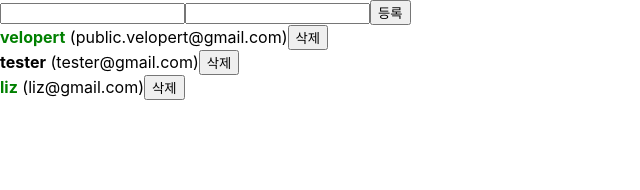
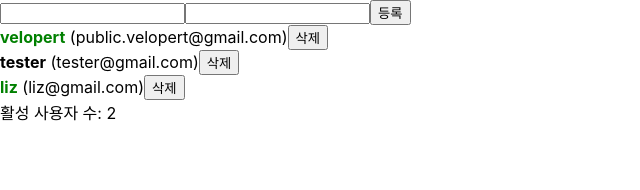
Before and after one commit to sh6986/react-tutorial, a React (Create React App) app in the folder begin-react/: page / in a window 1280 px wide. Shown: the top 190 px of the page, without its empty margins (0-640 px from the left). Built offline with nearby package versions, Linux system fonts and the light colour scheme.

Commit message:
작업내용 : 17. useMemo를 사용하여 연산한 값 재사용하기 작업일시 : 2021.03.21 작업자 : 오승현

```diff
--- a/begin-react/src/App.js
+++ b/begin-react/src/App.js
@@ -1,7 +1,11 @@
-import React, {useRef, useState} from 'react';
+import React, {useRef, useState, useMemo} from 'react';
 import CreateUser from './CreateUser';
 import UserList from './UserList';
 
+function countActiveUsers(users) {
+  console.log('활성 사용자 수를 세는중...');
+  return users.filter(user => user.active).length;
+}
 
 function App() {
 
@@ -68,6 +72,8 @@
     nextId.current += 1;
   };
 
+  const count = useMemo(() => countActiveUsers(users), [users]);
+
   return (
     <>
       <CreateUser
@@ -77,6 +83,7 @@
         onCreate={onCreate}
       />
       <UserList users={users} onRemove={onRemove} onToggle={onToggle}/>
+      <div>활성 사용자 수: {count}</div>
     </>
   )
 }
--- a/begin-react/src/UserList.js
+++ b/begin-react/src/UserList.js
@@ -1,4 +1,4 @@
-import React, {useEffect} from 'react';
+import React from 'react';
 
 function User({user, onRemove, onToggle}) {
     const {username, email, id, active} = user;
```
